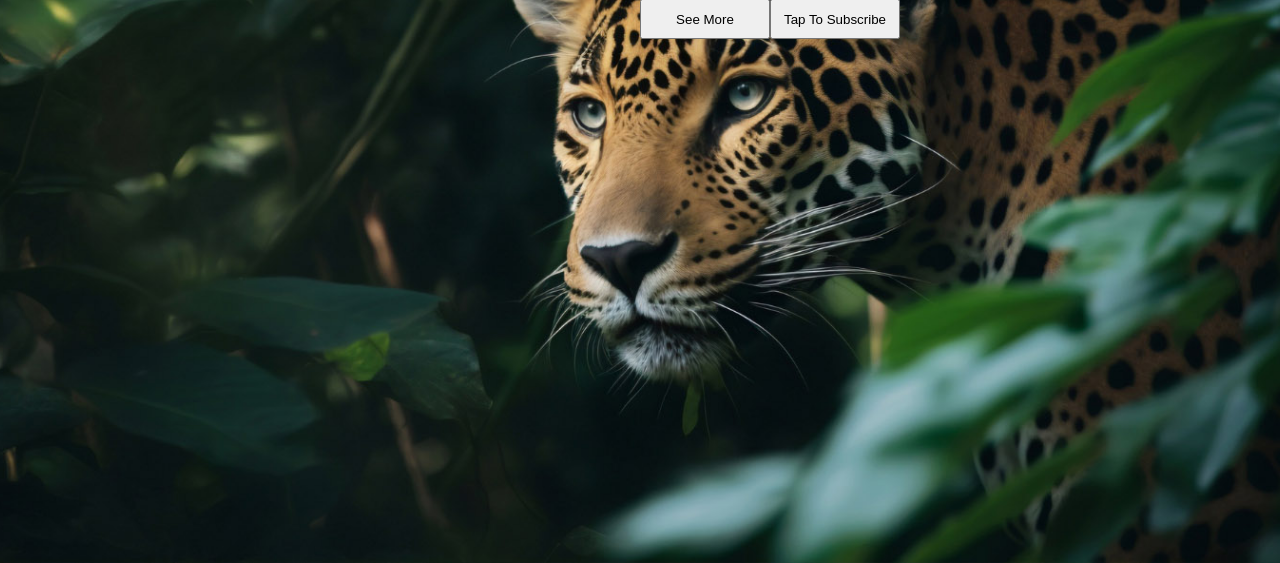
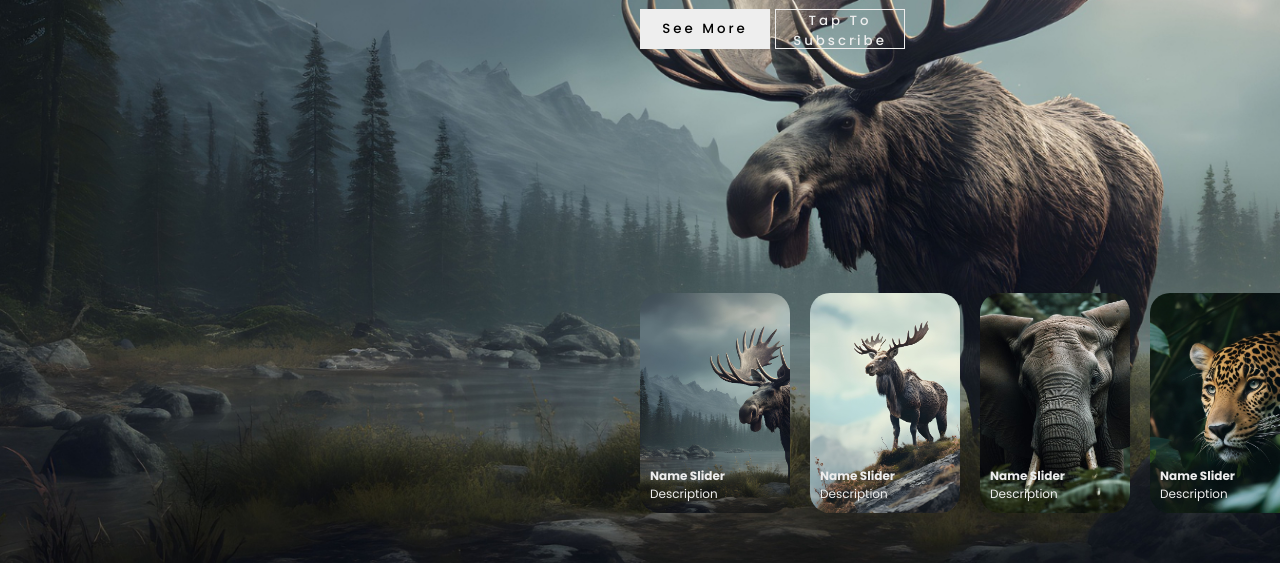
Before and after one commit to sakienta2023/LunDev131224Start, a plain HTML site: page index.html in a window 1280 px wide. Shown: the part 237-800 px from the top of the page. Drawn offline with Linux system fonts and the light colour scheme.

Commit message:
131224_1700

```diff
--- a/Css/styles.css
+++ b/Css/styles.css
@@ -86,4 +86,109 @@ header a {
     display: grid;
     grid-template-columns: repeat(2, 130px);
     grid-template-rows: 40px;
+    gap: 5px;
+    margin-top: 20px;
 }
+
+.carousel .list .item .content button {
+    border: none;
+    background-color: #eee;
+    letter-spacing: 3px;
+    font-family: Poppins;
+    font-weight: 500;
+}
+
+.carousel .list .item .content button:nth-child(2) {
+    background: transparent;
+    color: #eee;
+    border: 1px solid #eee;
+}
+/* ====== Thumbnail ======= */
+.thumbnail {
+    position: absolute;
+    bottom: 50px;
+    left: 50%;
+    width: max-content;
+    z-index: 100;
+    display: flex;
+    gap: 20px;
+}
+
+.thumbnail .item {
+    width: 150px;
+    height: 220px;
+    flex-shrink: 0;
+    position: relative;
+}
+
+.thumbnail .item img {
+    width: 100%;
+    height: 100%;
+    object-fit: cover;
+    border-radius: 20px;
+}
+
+.thumbnail .item .content {
+    position: absolute;
+    bottom: 10px;
+    left: 10px;
+    right: 10px;
+}
+
+.thumbnail .item .content .title {
+    font-weight: bold;
+}
+
+/* ======== Arrows Buttons ========== */
+
+.arrows {
+    position: absolute;
+    top: 80%;
+    right: 52%;
+    width: 300px;
+    max-width: 30%;
+    display: flex;
+    gap: 10px;
+    align-items: center;
+}
+
+.arrows button {
+    width: 40px;
+    height: 40px;
+    border-radius: 50%;
+    background-color: #eee4;
+    border: none;
+    font-family: monospace;
+    color: #fff;
+    font-weight: bold;
+    font-size: large;
+    transition: .5s;
+}
+
+.arrows button:hover {
+    background-color: #eee;
+    color: #555;
+}
+
+.carousel .list .item:nth-child(1) {
+    z-index: 1;
+}
+
+.carousel .list .item:nth-child(1) .author,
+.carousel .list .item:nth-child(1) .tittle,
+.carousel .list .item:nth-child(1) .topic,
+.carousel .list .item:nth-child(1) .des,
+.carousel .list .item:nth-child(1) .buttons {
+    transform: translateY(50px);
+    filter: blur(20px);
+    opacity: 0;
+    animation: showContent .5s 1s linear forwards;
+}
+
+@keyframes showContent {
+    to {
+        opacity: 1;
+        filter: blur(0);
+        transform: translateY(0);
+    }
+}
--- a/index.html
+++ b/index.html
@@ -82,6 +82,63 @@
                 </div>
             </div>
          </div>
+
+         <!-- ====== thumbnails ===== -->
+
+         <div class="thumbnail">
+            <div class="item">
+                <img src="Images/img1.jpg" alt="">
+                <div class="content">
+                    <div class="title">
+                        Name Slider
+                    </div>
+                    <div class="des">
+                        Description
+                    </div>
+                </div>
+            </div>
+            <div class="item">
+                <img src="Images/img2.jpg" alt="">
+                <div class="content">
+                    <div class="title">
+                        Name Slider
+                    </div>
+                    <div class="des">
+                        Description
+                    </div>
+                </div>
+            </div>
+            <div class="item">
+                <img src="Images/img3.jpg" alt="">
+                <div class="content">
+                    <div class="title">
+                        Name Slider
+                    </div>
+                    <div class="des">
+                        Description
+                    </div>
+                </div>
+            </div>
+            <div class="item">
+                <img src="Images/img4.jpg" alt="">
+                <div class="content">
+                    <div class="title">
+                        Name Slider
+                    </div>
+                    <div class="des">
+                        Description
+                    </div>
+                </div>
+            </div>
+         </div>
+
+         <!-- ====== Arrow Buttons ====== -->
+
+         <div class="arrows">
+            <button id="prev"><</button>
+            <button id="next">></button>
+         </div>
+
      </div>
 
     <script src="Js/app.js"></script>
```
